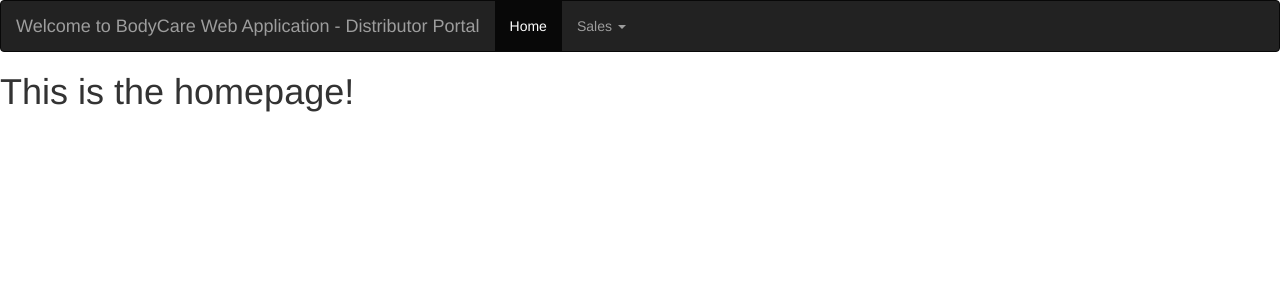
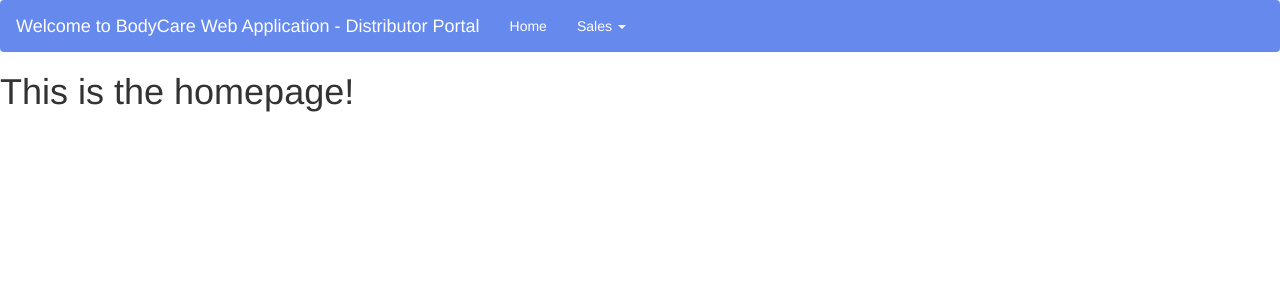
Before and after one commit to firojali78/dynamic_python, a Flask app: page /home in a window 1280 px wide. Shown: the top 300 px of the page. Run offline with Flask 3, Linux system fonts and the light colour scheme; some libraries are stand-ins or nearby versions.

Commit message:
added color

```diff
--- a/templates/navbar.html
+++ b/templates/navbar.html
@@ -1,12 +1,12 @@
-<nav class="navbar navbar-inverse">
+<nav class="navbar" style="background-color: #6689EE;">
       <div class="container-fluid">
         <div class="navbar-header">
-          <a class="navbar-brand" href="#">Welcome to BodyCare Web Application - Distributor Portal</a>
+          <a class="navbar-brand" href="#", style="color: #FFFFFF;">Welcome to BodyCare Web Application - Distributor Portal</a>
         </div>
         <ul class="nav navbar-nav">
-          <li class="active"><a href="{{ url_for('home') }}">Home</a></li>
+          <li class="active", style="color: #FFFFFF;"><a href="{{ url_for('home') }}", style="color: #FFFFFF;">Home</a></li>
           <li class="dropdown">
-            <a class="dropdown-toggle" data-toggle="dropdown" href="#">Sales
+            <a class="dropdown-toggle" data-toggle="dropdown" href="#", style="color: #FFFFFF;">Sales
               <span class="caret"></span>
             </a>
             <ul class="dropdown-menu">
```
